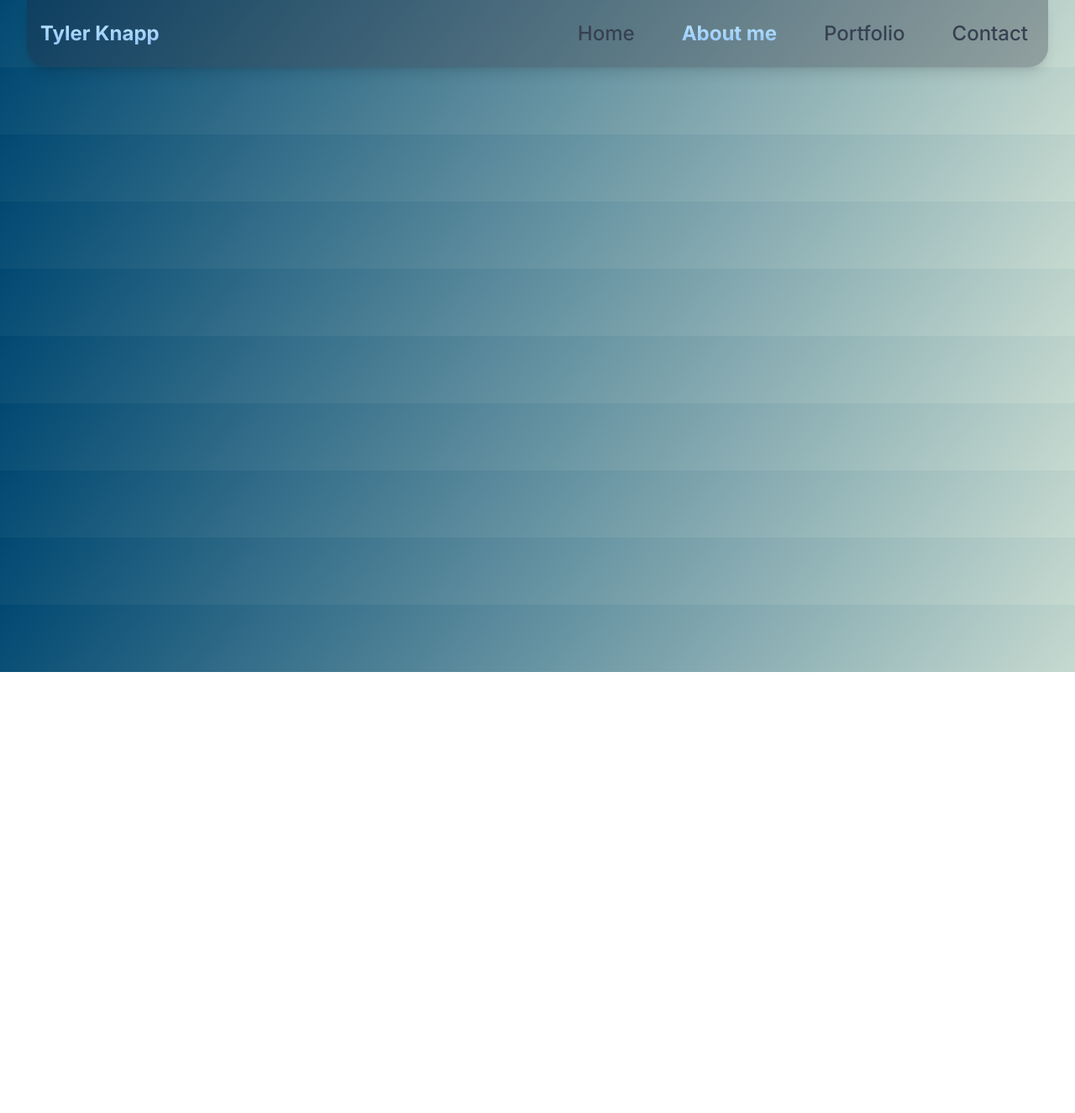
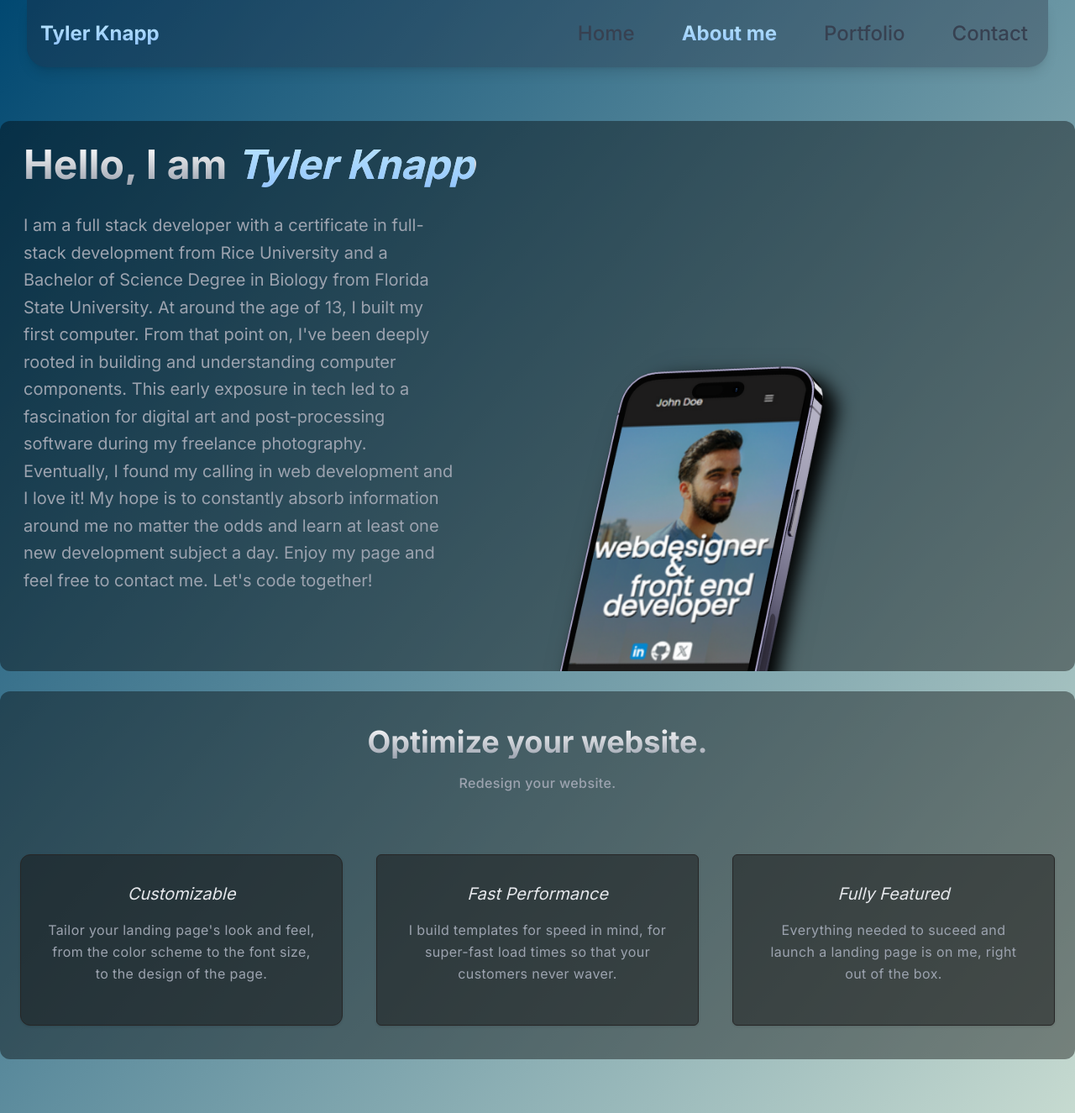
Before and after one commit to Tyler-KD/tyler-knapp-portfolio, a React (Vite) app: page /About in a window 1280 px wide. Shown: the whole page at 84% size. Before the commit the page ends 800 px from the top, so only its background shows below. Built offline with nearby package versions, Linux system fonts and the light colour scheme; the HTML template or start-up script is replaced by a standard one.

Commit message:
Added introduction and background to AboutMe.jsx with provided skills grid columns

```diff
--- a/src/components/AboutMe.jsx
+++ b/src/components/AboutMe.jsx
@@ -1,11 +1,72 @@
-import React from 'react'
+import React from 'react';
+import mobile from '../assets/mobileR.png';
 
 const AboutMe = () => {
-  return (
-    <div>
+    return (
+        <div className='pt-16 pb-10 sm:pt-16 sm:pb-16 lg:pb-16'>
+            {/* bg-black/40 property is a black background with 40 opacity */}
+            {/* Need to use relative position on div because image uses absolute position */}
+            <div className='py-16 mb-6 overflow-hidden md:pt-0 sm:pt-16 2xl:pt-16 relative bg-black/40 max-w-[1300px] mx-auto rounded-xl'>
+                <div className='p-7 mx-auto'>
+                    <div>
+                        {/* leading-tight and leading-relaxed affects line height */}
+                        <h2 className='text-3xl font-bold leading-tight gray-primary-color sm:text-4xl lg:text-5xl'>Hello, I am <span className='italic'>Tyler Knapp</span></h2>
+                        {/* Paragraph for describing me */}
+                        <p className='max-w-lg mt-3 text-xl leading-relaxed text-gray-400 md:mt-8'>
+                            I am a full stack developer with a certificate in full-stack development from Rice University and a Bachelor of Science Degree in Biology from Florida State University.
+                            At around the age of 13, I built my first computer.  From that point on, I've been deeply rooted in building and understanding computer components.  This early exposure in
+                            tech led to a fascination for digital art and post-processing software during my freelance photography.  Eventually, I found my calling in web development and I love it!
+                            My hope is to constantly absorb information around me no matter the odds and learn at least one new development subject a day.  Enjoy my page
+                            and feel free to contact me.  Let's code together!
+                        </p>
+                    </div>
+                    <img className='flex md:absolute mx-auto bottom-[-30%] right-[20%] w-[240px] md:w-[400px] h-auto' src={mobile} alt="" />
+                </div>
 
-    </div>
-  )
+            </div>
+
+            <div className='bg-black/40 max-w-[1300px] mx-auto rounded-xl overflow-hidden'>
+                <div className='px-6 py-10'>
+                    <div className='mx-auto max-w-5xl text-center'>
+                        <h2 className='block w-full gray-primary-color text-3xl sm:text-4xl'>
+                            Optimize your website.
+                        </h2>
+                        <p className='mx-auto my-4 w-full max-w-xl bg-transparent text-center font-medium
+                                    leading-relaxed tracking-wide text-gray-400'>
+                            Redesign your website.
+                        </p>
+                    </div>
+
+                    {/* Skills section */}
+                    <div className=' mx-auto max-w-7xl z-10 grid grid-cols-1 gap-10 pt-14 sm:grid-cols-2 lg:grid-cols-3'>
+                        <div className='rounded-xl border border-neutral-800 bg-neutral-900/50 p-8 text-center shadow'>
+                            <h3 className='text-xl italic text-gray-200'>Customizable</h3>
+                            <p className='my-4 font-normal leading-relaxed tracking-wide text-gray-400'>
+                                Tailor your landing page's look and feel, from the color scheme to the font size, to the design of the page.
+                            </p>
+                        </div>
+
+                        <div className='rounded-md border border-neutral-800 bg-neutral-900/50 p-8 text-center shadow'>
+                            <h3 className='text-xl italic text-gray-200'>Fast Performance</h3>
+                            <p className='my-4 mb-0 font-normal leading-relaxed tracking-wide text-gray-400'>
+                                I build templates for speed in mind, for super-fast load times so that your customers never waver.
+                            </p>
+                        </div>
+
+                        <div className='rounded-md border border-neutral-800 bg-neutral-900/50 p-8 text-center shadow'>
+                            <h3 className='text-xl italic text-gray-200'>Fully Featured</h3>
+                            <p className='my-4 mb-0 font-normal leading-relaxed tracking-wide text-gray-400'>
+                                Everything needed to suceed and launch a landing page is on me, right out of the box.
+                            </p>
+                        </div>
+
+                    </div>
+                </div>
+
+            </div>
+
+        </div>
+    )
 }
 
 export default AboutMe
--- a/src/components/Navbar.jsx
+++ b/src/components/Navbar.jsx
@@ -20,6 +20,7 @@ const Navbar = () => {
                     <a href='#' className='font-bold'><span>Tyler Knapp</span></a>
                 </div>
                 <ul className="text-gray-700 font-medium hidden lg:flex lg:items-center lg:justify-center lg:space-x-10 text-2xl">
+                    {/* to="/" properties match url paths when NavLinks are clicked */}
                     <li className='p-2'><NavLink to="/hero" activeclassname="selected">Home</NavLink></li>
                     <li className='p-2'><NavLink to="/about" activeclassname="text-black">About me</NavLink></li>
                     <li className='p-2'><NavLink to="/portfolio" activeclassname="text-black">Portfolio</NavLink></li>
--- a/src/components/Portfolio.jsx
+++ b/src/components/Portfolio.jsx
@@ -1,8 +1,16 @@
-import React from 'react'
+import React from 'react';
+// import proj1 from '../assets/proj1.png';
+// import proj2 from '../assets/proj2.png';
+// import proj3 from '../assets/proj3.png';
+// import proj4 from '../assets/proj4.png';
+// import { AiFillGithub, AiFillChrome } from 'react-icons/ai';
 
 const Portfolio = () => {
   return (
-    <div>
+    <div className='pt-16 pb-10 sm:pt-16 sm:pb-16 lg:pb-16 h-[92vh]'>
+        <div className='px-7 mx-auto grid sm:grid-cols-2 gap-6'>
+
+        </div>
 
     </div>
   )
```
